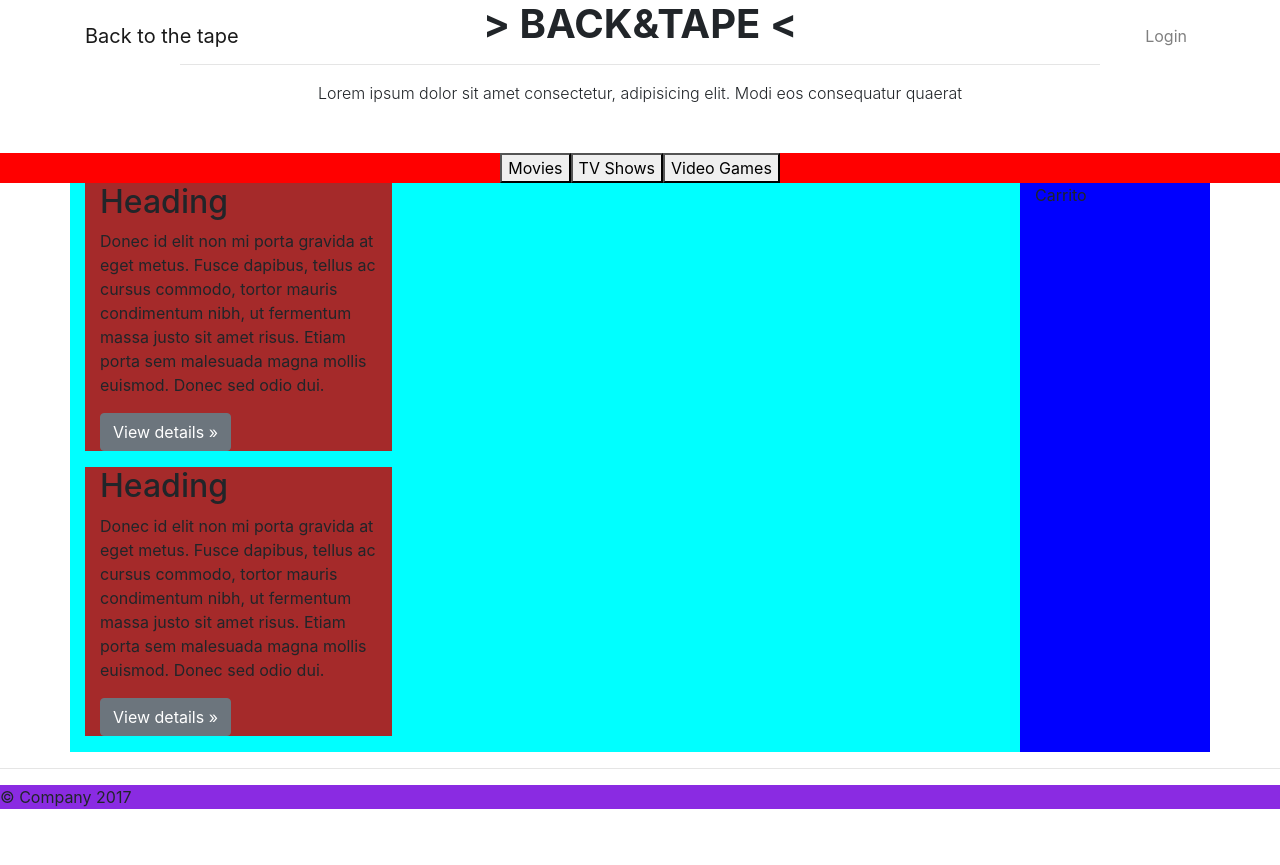
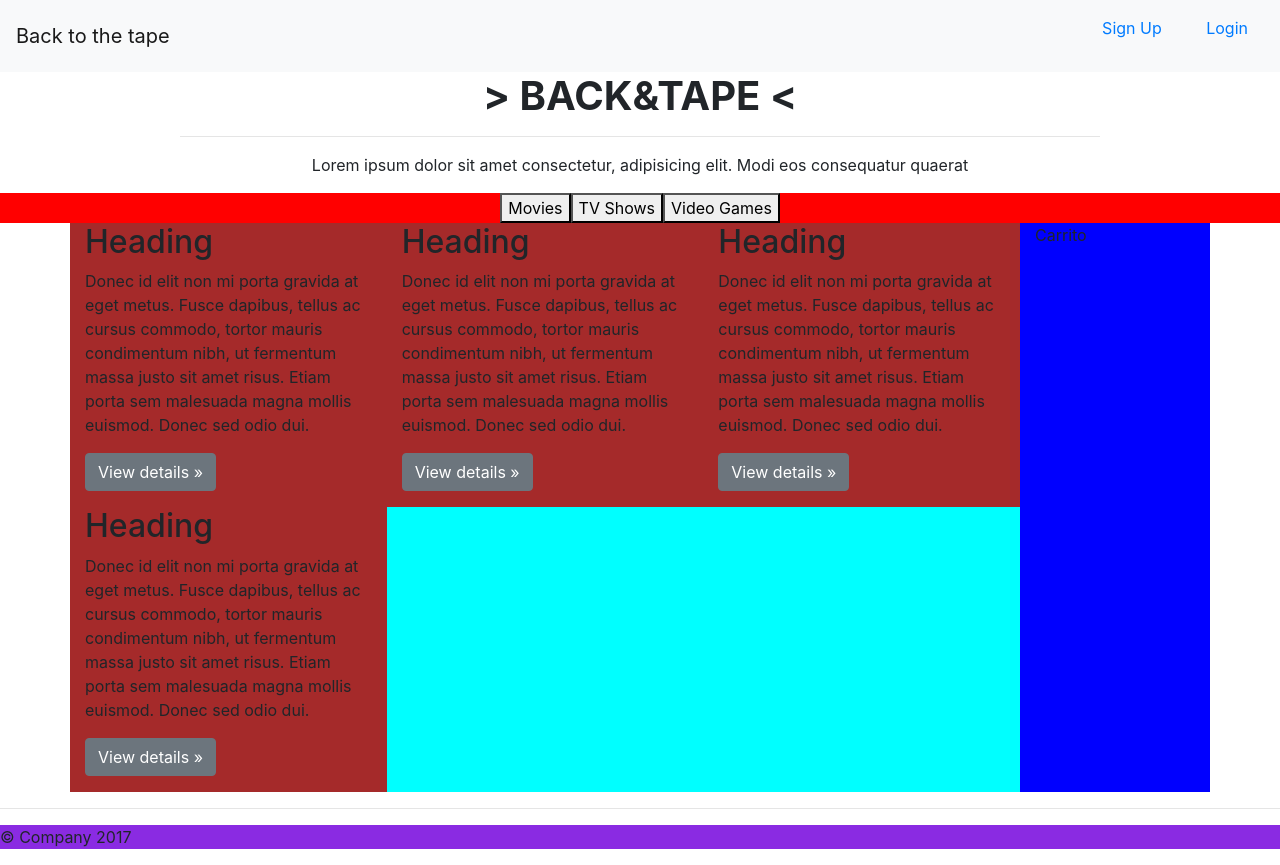
Before and after one commit to marcduranxanco/gh-reto2-showcase, a plain HTML site: page index.html in a window 1280 px wide. Before the commit the page ends 825 px from the top, so only its background shows below. Drawn offline with nearby package versions, Linux system fonts and the light colour scheme.

Commit message:
UPDATE: Nav list inline. Update row headings

```diff
--- a/index.html
+++ b/index.html
@@ -18,16 +18,13 @@
 </head>
 <body>
 <!-- NAVIGATION -->
-<nav class="navbar navbar-expand-lg navbar-light fixed-top py-3" id="mainNav">
-    <div class="container">
-        <a class="navbar-brand js-scroll-trigger" href="#page-top">Back to the tape</a><button class="navbar-toggler navbar-toggler-right" type="button" data-toggle="collapse" data-target="#navbarResponsive" aria-controls="navbarResponsive" aria-expanded="false" aria-label="Toggle navigation"><span class="navbar-toggler-icon"></span></button>
-        <div class="collapse navbar-collapse" id="navbarResponsive">
-            <ul class="navbar-nav ml-auto my-2 my-lg-0">
-                <li class="nav-item"><a class="nav-link js-scroll-trigger" href="#login">Login</a></li>
-            </ul>
-        </div>
-    </div>
-</nav>
+<nav class="navbar navbar-light bg-light">
+    <a class="navbar-brand">Back to the tape</a>
+    <ul class="list-inline">
+        <li class="list-inline-item"><a class="nav-link" href="#">Sign Up</a></li>
+        <li class="list-inline-item"><a class="nav-link" href="#">Login</a></li>
+    </ul>
+  </nav>
 
 <!-- Masterhead -->
 <header class="masthead">
@@ -38,7 +35,7 @@
                 <hr class="divider">
             </div>
             <div class="col-lg-8 align-self-baseline">
-                <p class="font-weight-light mb-5">Lorem ipsum dolor sit amet consectetur, adipisicing elit. Modi eos consequatur quaerat </p>
+                <p>Lorem ipsum dolor sit amet consectetur, adipisicing elit. Modi eos consequatur quaerat </p>
             </div>
         </div>
     </div>
@@ -55,6 +52,7 @@
 <div class="container">
     <div class="row">
         <div class="col-lg-10 col-sm-12" style="background-color: aqua;">
+            <div class="row">
                 <div class="col-4" style="background-color: brown;">
                     <h2>Heading</h2>
                     <p>Donec id elit non mi porta gravida at eget metus. Fusce dapibus, tellus ac cursus commodo, tortor mauris condimentum nibh, ut fermentum massa justo sit amet risus. Etiam porta sem malesuada magna mollis euismod. Donec sed odio dui. </p>
@@ -65,6 +63,17 @@
                     <p>Donec id elit non mi porta gravida at eget metus. Fusce dapibus, tellus ac cursus commodo, tortor mauris condimentum nibh, ut fermentum massa justo sit amet risus. Etiam porta sem malesuada magna mollis euismod. Donec sed odio dui. </p>
                     <p><a class="btn btn-secondary" href="#" role="button">View details »</a></p>
                 </div>
+                <div class="col-4" style="background-color: brown;">
+                    <h2>Heading</h2>
+                    <p>Donec id elit non mi porta gravida at eget metus. Fusce dapibus, tellus ac cursus commodo, tortor mauris condimentum nibh, ut fermentum massa justo sit amet risus. Etiam porta sem malesuada magna mollis euismod. Donec sed odio dui. </p>
+                    <p><a class="btn btn-secondary" href="#" role="button">View details »</a></p>
+                </div>
+                <div class="col-4" style="background-color: brown;">
+                    <h2>Heading</h2>
+                    <p>Donec id elit non mi porta gravida at eget metus. Fusce dapibus, tellus ac cursus commodo, tortor mauris condimentum nibh, ut fermentum massa justo sit amet risus. Etiam porta sem malesuada magna mollis euismod. Donec sed odio dui. </p>
+                    <p><a class="btn btn-secondary" href="#" role="button">View details »</a></p>
+                </div>
+            </div>
         </div>
         <div class="col-lg-2 col-sm-12" style="background-color: blue;">
             Carrito
```
